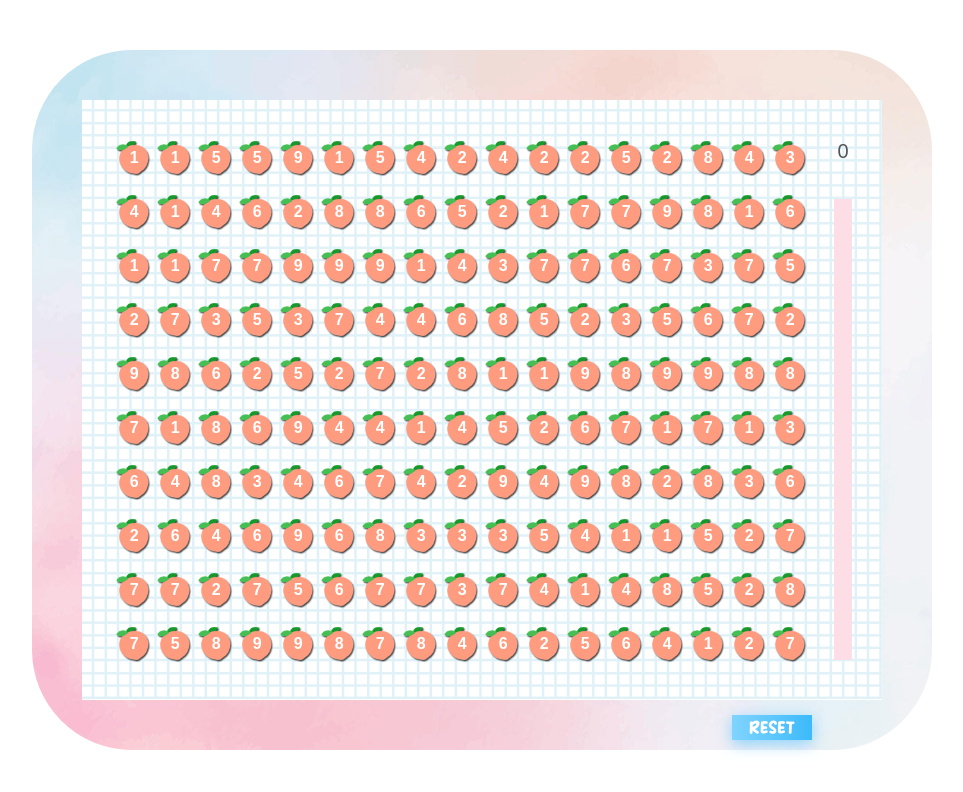
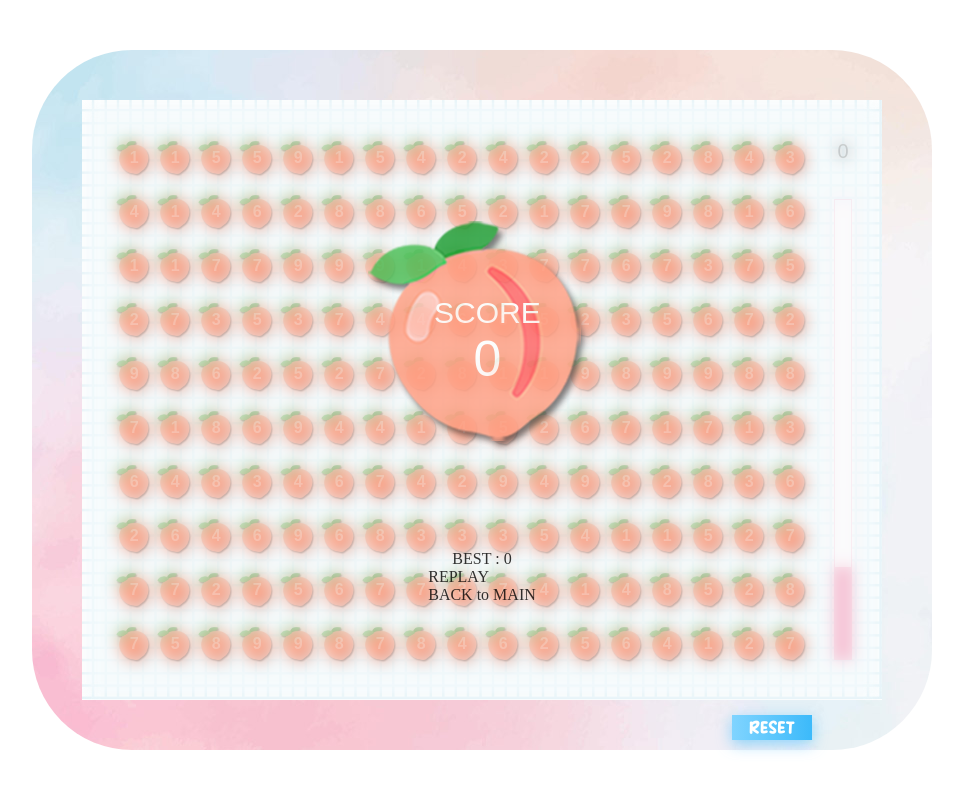
Before and after one commit to Yejin-Han/peach_game, a plain HTML site: page play.html in a window 1280 px wide. Shown: the whole page, without its empty margins (158-1121 px from the left). Drawn offline with Linux system fonts and the light colour scheme; a web font is replaced by a local one.

Commit message:
230115 update

```diff
--- a/css/style.css
+++ b/css/style.css
@@ -26,6 +26,14 @@ body{
 }
 
 /* index.html */
+@keyframes hoverAni{
+	0%{ transform: rotate(0deg); }
+	20%{ transform: rotate(-20deg); }
+	40%{ transform: rotate(20deg); }
+	60%{ transform: rotate(-10deg); }
+	80%{ transform: rotate(10deg); }
+	100%{ transform: rotate(0deg); }
+}
 .wrapper{
 	width: 800px; height: 600px;
 	padding: 30px; box-sizing: border-box;
@@ -67,7 +75,12 @@ body{
 	font-size: 26px; color: #fff;
 }
 .btn_wrap>.play_btn>span{ font-size: 38px; }
-
+.play_btn, .howtoplay_btn{
+	transform: rotate(0deg);
+}
+.play_btn:hover, .howtoplay_btn:hover{
+	animation: hoverAni .4s ease-out 0s 1 alternate both;
+}
 .howtoplay{
 	width: 800px; height: 600px;
 	padding: 30px; box-sizing: border-box;
@@ -132,17 +145,42 @@ body{
 }
 .result>.timer{
 	width: 16px; height: 85%;
-	border: 1px solid #fddde6; background: #fff;
+	border: 1px solid #f7bed1; background: #fff;
 	position: relative;
 	margin-bottom: 10px;
 }
 .result>.timer>.curr{
 	display: block;
 	width: 100%; height: 100%;
-	background: #fddde6;
+	background: #f7bed1;
 	position: absolute; left: 0; bottom: 0;
+	transition: height 1s linear;
 }
 canvas{
 	position: absolute; left: 50%; top: 50%; z-index: 10;
 	transform: translate(-50%, -50%);
 }
+.blur{
+	width: 800px; height: 600px;
+	padding: 30px; box-sizing: border-box;
+	position: absolute; left: 50%; top: 50%; z-index: 1;
+	transform: translate(-50%, -50%);
+	backdrop-filter: blur(8px);
+  -webkit-backdrop-filter: blur(8px);
+	visibility: hidden; opacity: 0; transition: opacity .2s;
+	display: flex; flex-flow: column wrap; justify-content: center; align-items: center;
+}
+.score_wrap{
+	position: relative;
+	margin-bottom: 80px;
+}
+.score_num_wrap{
+	position: absolute; left: 50%; top: 50%; z-index: 15;
+	transform: translate(-45%, -40%);
+	text-align: center;
+	font-family: 'MaplestoryOTFBold', sans-serif;
+	font-size: 30px; color: #fff;
+}
+.final_score_num{ font-size: 50px; }
+.best_score{ text-align: center; }
+.blur.active{ visibility: visible; opacity: 1; }
--- a/js/script.js
+++ b/js/script.js
@@ -12,8 +12,14 @@ let selectedNum=new Array();
 let score=document.querySelector('.score');
 let scoreNum=0; let num=0;
 const resetBtn=document.querySelector('.reset');
-let sec=60;
+let sec=5;
 const currTimeBar=document.querySelector('.curr');
+const barH=currTimeBar.clientHeight;
+let currBarH=barH;
+const blur=document.querySelector('.blur');
+const finalScoreNum=document.querySelector('.final_score_num');
+const bestScoreNum=document.querySelector('.best_score>.new');
+
 for(let i=0; i<170; i++){
 	imgWraps.push(imgWrap.cloneNode(true));
 }
@@ -140,16 +146,26 @@ resetBtn.addEventListener('click',()=>{
 	});
 });
 
-console.log(currTimeBar.clientHeight);
 function progressBar(){
-	/* console.lgcurrTimeBar.clientWidth */
-		/* barW=bar.width()-first_barW*(1/60);
-		bar.stop().animate({width:barW},1000,'linear'); */
+	currBarH-=barH*(1/5);
+	currTimeBar.style.height=`${currBarH/barH*100}%`;
+	setTimeout(progressBar, 1000);
 }
 function countDown(){
-
+	console.log(sec);
+	sec--;
+	if(sec<=0){
+		clearInterval(timer);
+		clearTimeout(progress);
+		blur.classList.add('active');
+		finalScoreNum.innerHTML=scoreNum;
+		if(scoreNum>bestScore){
+			localStorage.setItem('bestScore', scoreNum);
+		}
+	}
 }
 let timer=setInterval(countDown, 1000);
-if(sec<0){
-	clearInterval(timer);
-}
+let progress=setTimeout(progressBar, 0);
+
+let bestScore=localStorage.getItem('bestScore') || 0;
+bestScoreNum.innerHTML=bestScore;
--- a/play.html
+++ b/play.html
@@ -18,6 +18,22 @@
 			</div>
 			<span class="reset">RESET</span>
 			<canvas width='800' height='600'></canvas>
+			<div class="blur">
+				<div class="final_score">
+					<div class="score_wrap">
+						<img src="img/peach_end.png" alt="">
+						<div class="score_num_wrap">
+							<span>SCORE</span><br>
+							<span class="final_score_num"></span>
+						</div>
+					</div>
+					<div class="best_score"><span>BEST : </span><span class="new"></span></div>
+				</div>
+				<div class="btns">
+					<div class="replay"><span>REPLAY</span></div>
+					<div class="back_to_main"><span>BACK to MAIN</span></div>
+				</div>
+			</div>
 		</div>
 		<script src="js/script.js"></script>
 	</body>
```
Also changed, not shown: img/peach_end.png (added).
